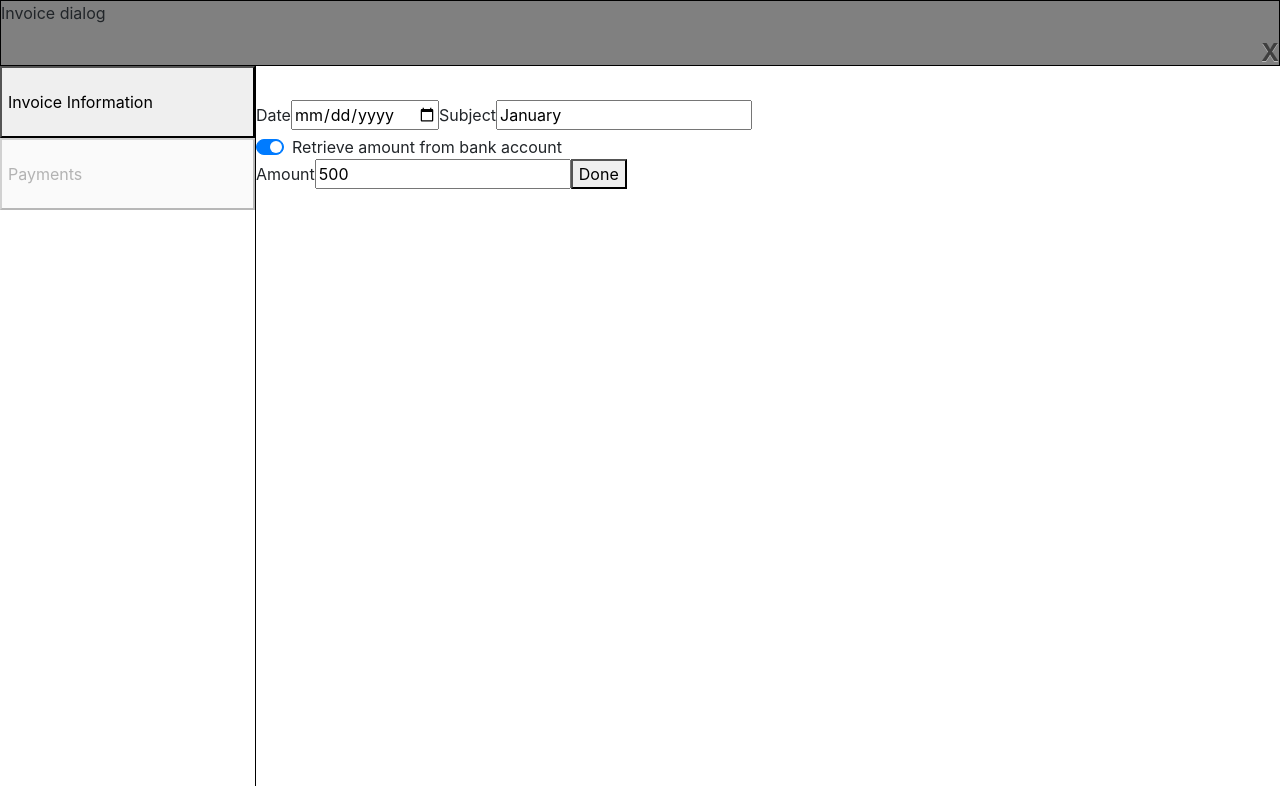
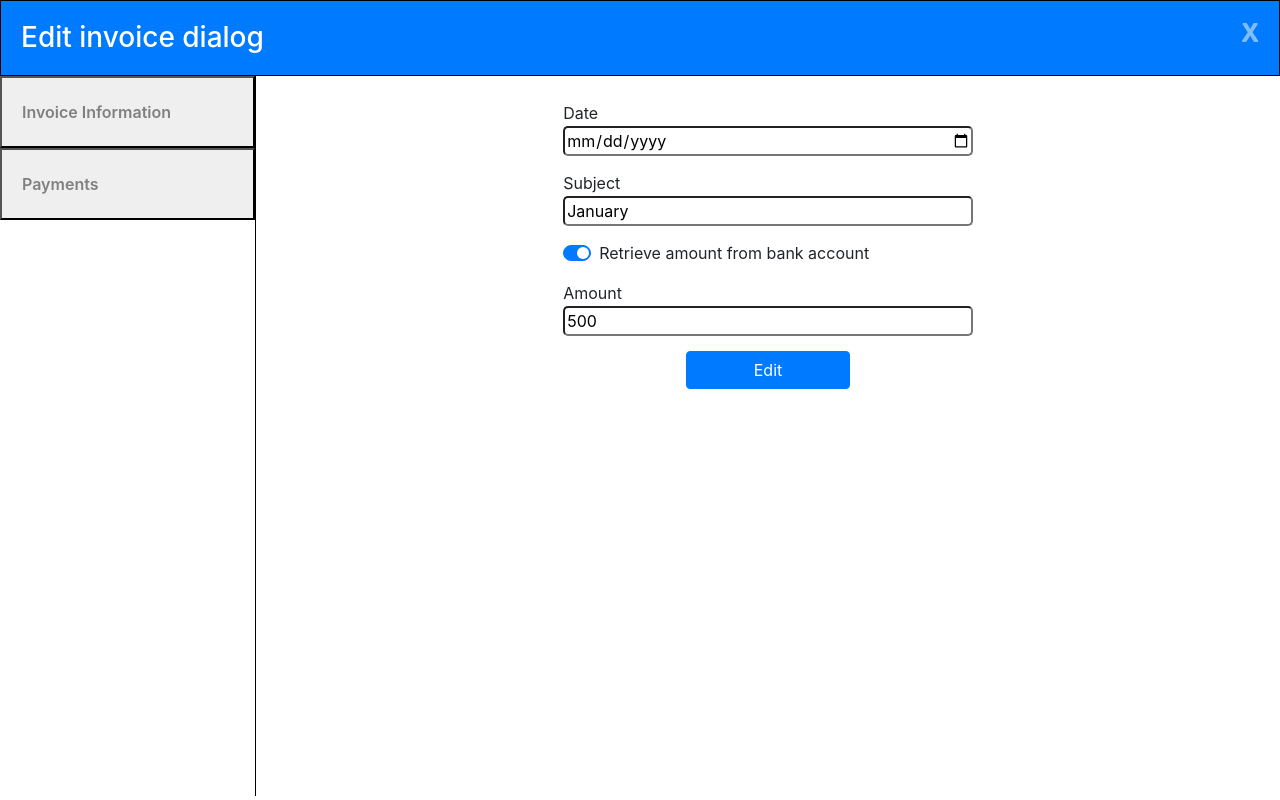
Before and after one commit to MiguelGuerra/vermietet-app, an Angular app: page /edit-invoice/1 in a window 1280 px wide. Built offline with nearby package versions, Linux system fonts and the light colour scheme.

Commit message:
changed css a bit

```diff
--- a/src/app/components/home/account-list/account-list.component.html
+++ b/src/app/components/home/account-list/account-list.component.html
@@ -1,10 +1,10 @@
-<div class="container">
+<div class="container wrapper-account-list">
   <div class="account-item" *ngFor="let account of accounts">
     <span>
       {{account.Date |  date:'MM-dd-yyyy'}}
     </span>
     <span>
-      RENT {{account.Subject}}
+      Rent {{account.Subject}}
     </span>
     <span>
       {{account.Amount}} EUR
@@ -12,7 +12,9 @@
     <span>
       {{account.Iban}}
     </span>
-    <button class="btn btn-sm btn-info" routerLink="/edit-invoice/{{account.Id}}">Edit</button>
-    <button class="btn btn-sm btn-danger" (click)="invoiceService.removeInvoice(account)">Delete</button>
+    <div class="button-wrapper">
+        <button class="btn btn-sm btn-info" routerLink="/edit-invoice/{{account.Id}}">Edit</button>
+        <button class="btn btn-sm btn-danger" (click)="invoiceService.removeInvoice(account)">Delete</button>
+    </div>
   </div>
 </div>
--- a/src/app/components/home/account-list/account-list.component.scss
+++ b/src/app/components/home/account-list/account-list.component.scss
@@ -1,7 +1,29 @@
 @import "../home.component.scss";
-
-.account-item{
-    border: 1px solid black;
-    padding: 16px;
-    margin-bottom: 10px;
+.wrapper-account-list {
+    margin-top: 30px;
+    .account-item {
+        border: 1px solid black;
+        padding: 18px;
+        margin-bottom: 20px;
+        border-radius: 14px;
+        cursor: pointer;
+        span{
+            max-width: 10%;
+            margin-right: 10%;
+            overflow: hidden;
+        }
+        .button-wrapper{
+            float: right;
+            button{
+                &:first-child{
+                    margin-right: 15px;
+                }
+            }
+        }
+        &:hover{
+            background-color: #007bff;
+            transition: all .3s;
+            color: white;
+        }
+    }
 }
--- a/src/app/components/home/add-invoice/add-invoice.component.html
+++ b/src/app/components/home/add-invoice/add-invoice.component.html
@@ -1,33 +1,39 @@
 <div class="wrapper">
   <div class="top-bar">
-    <p>Invoice dialog</p>
+    <h3>Add invoice dialog</h3>
     <button type="button" class="btn close" routerLink="">X</button>
   </div>
 
   <div class="side-bar">
     <button>Invoice Information</button>
-    <button [disabled]="!retrieving">Payments</button>
+    <button [disabled]="retrieving">Payments</button>
   </div>
 
   <div class="content">
+      <div class="form-wrapper">
+        <div class="item-div">
           <label for="Date">Date</label>
           <input type="date" id="Date" [(ngModel)]="date">
+        </div>
 
-
+        <div class="item-div">
           <label for="Subject">Subject</label>
           <input type="text" [(ngModel)]="subject">
+        </div>
 
-
-    <div class="custom-control custom-switch">
+        <div class="custom-control custom-switch item-div">
           <input type="checkbox" class="custom-control-input" id="Retrieving" [(ngModel)]="retrieving">
           <label class="custom-control-label" for="Retrieving">Retrieve amount from bank account</label>
         </div>
 
-
+        <div class="item-div">
           <label for="Amount">Amount</label>
           <input type="number" id="Amount" [(ngModel)]="amount">
-
-    <button (click)="submit()">Done</button>
         </div>
 
+        <button (click)="submit()" class="btn btn-primary">Done</button>
       </div>
+    </div>
+
+
+</div>
--- a/src/app/components/home/add-invoice/add-invoice.component.scss
+++ b/src/app/components/home/add-invoice/add-invoice.component.scss
@@ -5,22 +5,74 @@
     height: 5%;
     display: inline-block;
     vertical-align: middle;
+    padding: 20px 20px;
+    background-color: #007bff;
+    h3 {
+        margin: 0;
+        display: inline-block;
+        vertical-align: middle;
+        color: white;
+    }
+    .close {
+        vertical-align: middle;
+        color: white;
+    }
 }
 
 .side-bar {
     width: 20%;
     border-right: 1px solid black;
     height: 90vh;
-    display: inline-block;
+    position: fixed;
+    background-color: white;
+    font-weight: 600;
     button {
         width: 100%;
         text-align: left;
         cursor: pointer;
         height: 10%;
+        font-weight: 600;
+        color: gray;
+        padding-left: 20px;
+        &:hover {
+            background-color: gainsboro;
+            color: black;
+        }
+        &:disabled {
+            &:hover {
+                cursor: unset;
+            }
+        }
     }
 }
 
-.content{
-
+.content {
     display: inline-block;
+    width: 100%;
+    padding-left: 20%;
+    padding-top: 25px;
+    .form-wrapper {
+        display: block;
+        width: 40%;
+        margin: 0 auto;
+        .item-div {
+            display: inline-block;
+            width: 100%;
+            margin-bottom: 15px;
+            label {
+                margin-bottom: 1px;
+            }
+            input {
+                width: 100%;
+                border-radius: 5px;
+                outline: none;
+            }
+        }
+    }
+    button {
+        margin-top: 30px;
+        margin: 0 auto;
+        display: block;
+        width: 40%;
+    }
 }
--- a/src/app/components/home/edit-invoice/edit-invoice.component.html
+++ b/src/app/components/home/edit-invoice/edit-invoice.component.html
@@ -1,33 +1,41 @@
 <div class="wrapper">
   <div class="top-bar">
-      <p>Invoice dialog</p>
+    <h3>Edit invoice dialog</h3>
     <button type="button" class="btn close" routerLink="">X</button>
   </div>
 
   <div class="side-bar">
     <button>Invoice Information</button>
-      <button [disabled]="!retrieving">Payments</button>
+    <button [disabled]="retrieving">Payments</button>
   </div>
 
   <div class="content">
+    <div class="form-wrapper">
+      <div class="item-div">
         <label for="Date">Date</label>
         <input type="date" id="Date" [(ngModel)]="invoice.Date">
+      </div>
 
 
+      <div class="item-div">
         <label for="Subject">Subject</label>
         <input type="text" [(ngModel)]="invoice.Subject">
+      </div>
 
 
-      <div class="custom-control custom-switch">
+      <div class="custom-control custom-switch item-div">
         <input type="checkbox" class="custom-control-input" id="Retrieving" [(ngModel)]="invoice.Retrieving">
         <label class="custom-control-label" for="Retrieving">Retrieve amount from bank account</label>
       </div>
 
 
+      <div class="item-div">
         <label for="Amount">Amount</label>
         <input type="number" id="Amount" [(ngModel)]="invoice.Amount">
+      </div>
 
-      <button (click)="submit()">Done</button>
+      <button (click)="submit()"  class="btn btn-primary">Edit</button>
+    </div>
   </div>
 
 </div>
--- a/src/app/components/home/edit-invoice/edit-invoice.component.scss
+++ b/src/app/components/home/edit-invoice/edit-invoice.component.scss
@@ -5,22 +5,74 @@
     height: 5%;
     display: inline-block;
     vertical-align: middle;
+    padding: 20px 20px;
+    background-color: #007bff;
+    h3 {
+        margin: 0;
+        display: inline-block;
+        vertical-align: middle;
+        color: white;
+    }
+    .close {
+        vertical-align: middle;
+        color: white;
+    }
 }
 
 .side-bar {
     width: 20%;
     border-right: 1px solid black;
     height: 90vh;
-    display: inline-block;
+    position: fixed;
+    background-color: white;
+    font-weight: 600;
     button {
         width: 100%;
         text-align: left;
         cursor: pointer;
         height: 10%;
+        font-weight: 600;
+        color: gray;
+        padding-left: 20px;
+        &:hover {
+            background-color: gainsboro;
+            color: black;
+        }
+        &:disabled {
+            &:hover {
+                cursor: unset;
+            }
+        }
     }
 }
 
-.content{
-
+.content {
     display: inline-block;
+    width: 100%;
+    padding-left: 20%;
+    padding-top: 25px;
+    .form-wrapper {
+        display: block;
+        width: 40%;
+        margin: 0 auto;
+        .item-div {
+            display: inline-block;
+            width: 100%;
+            margin-bottom: 15px;
+            label {
+                margin-bottom: 1px;
+            }
+            input {
+                width: 100%;
+                border-radius: 5px;
+                outline: none;
+            }
+        }
+    }
+    button {
+        margin-top: 30px;
+        margin: 0 auto;
+        display: block;
+        width: 40%;
+    }
 }
--- a/src/app/components/home/home.component.html
+++ b/src/app/components/home/home.component.html
@@ -1,6 +1,6 @@
 <div class="container">
   <h2>Invoices list:</h2>
-  <button type="button" routerLink="add-invoice" class="btn btn-primary">
+  <button type="button" routerLink="add-invoice" class="btn btn-primary add-invoice-button">
     Add new invoice
   </button>
 </div>
--- a/src/app/components/home/home.component.scss
+++ b/src/app/components/home/home.component.scss
@@ -1,5 +1,14 @@
+h2{
+    font-size: 1.8rem;
+    margin-top: 19px;
+}
+.add-invoice-button{
+    margin-left: 87%;
+}
+
 .add-button{
     cursor: pointer;
+
 }
 
 .account-wrapper{
```
Lines whose indentation alone changed are shown as unchanged.
